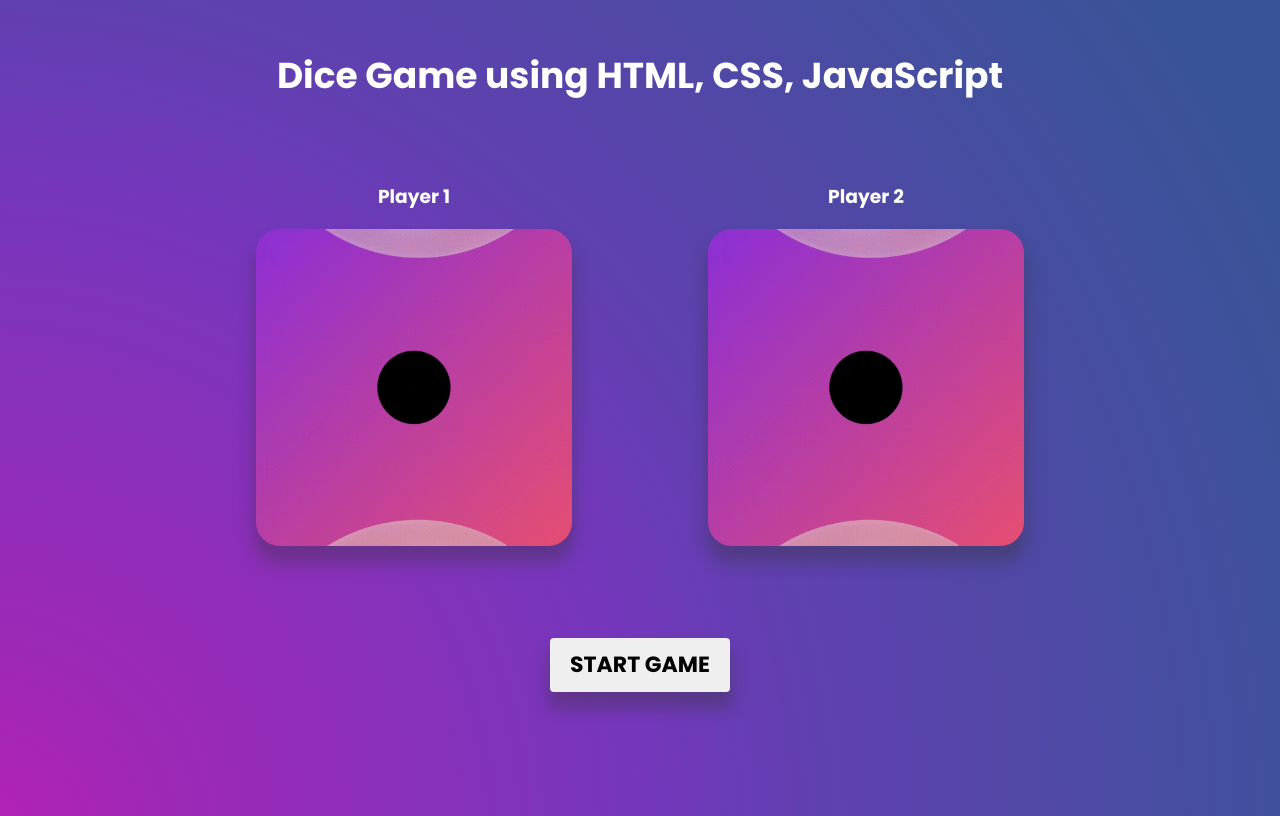
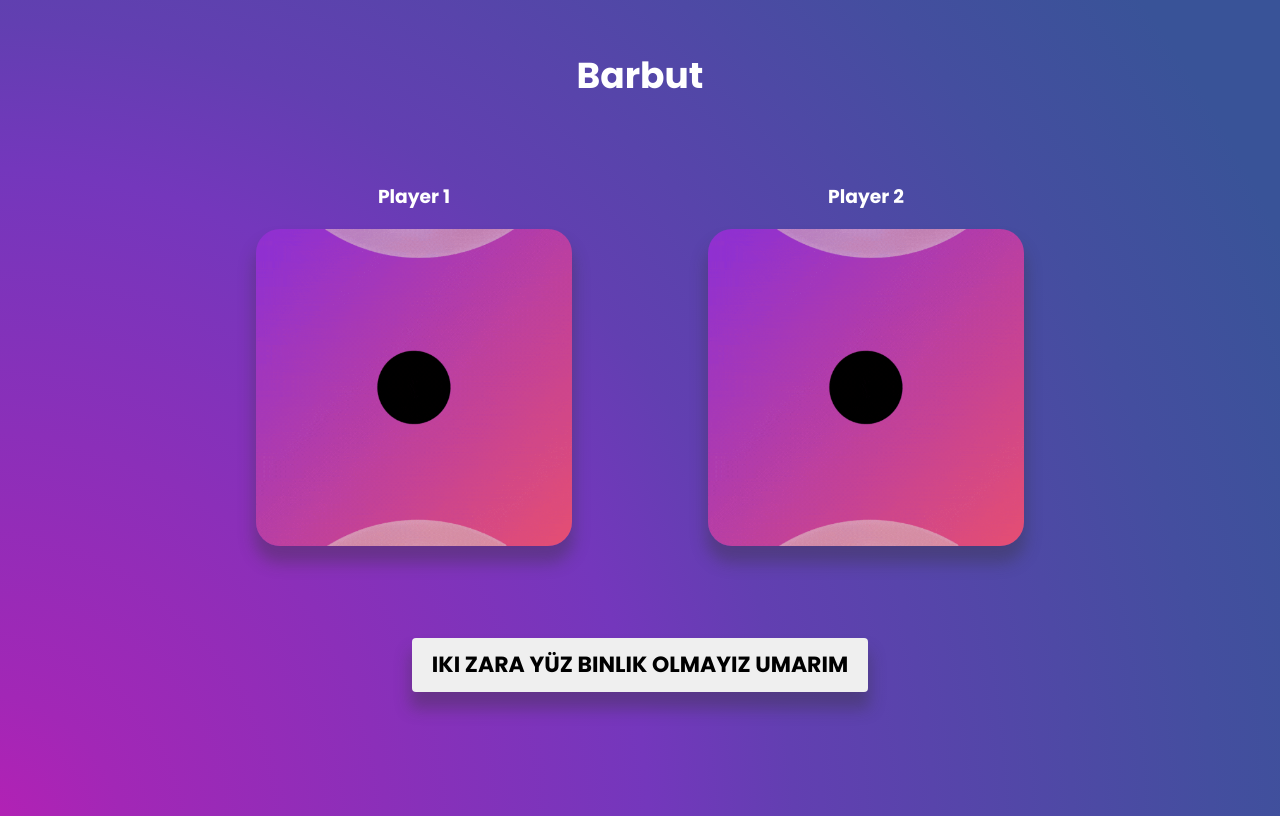
Before and after one commit to ertugalpan/dicegame, a plain HTML site: page index.html in a window 1280 px wide. Drawn offline with Linux system fonts and the light colour scheme.

Commit message:
Update index.html

```diff
--- a/index.html
+++ b/index.html
@@ -9,7 +9,7 @@
 
   <body>
     <div class="dice">
-      <h2 class="dice-title">Dice Game using HTML, CSS, JavaScript</h2>
+      <h2 class="dice-title">Barbut</h2>
       <div class="row">
         <div class="col-6">
           <h3>Player 1</h3>
@@ -21,7 +21,9 @@
         </div>
       </div>
       <h1 class="head"></h1>
-      <button id="dice-btn" onclick="diceGame()">Start Game</button>
+      <button id="dice-btn" onclick="diceGame()">
+        iki zara yüz binlik olmayız umarım
+      </button>
     </div>
     <!---insert JS-->
     <script src="index.js"></script>
```
